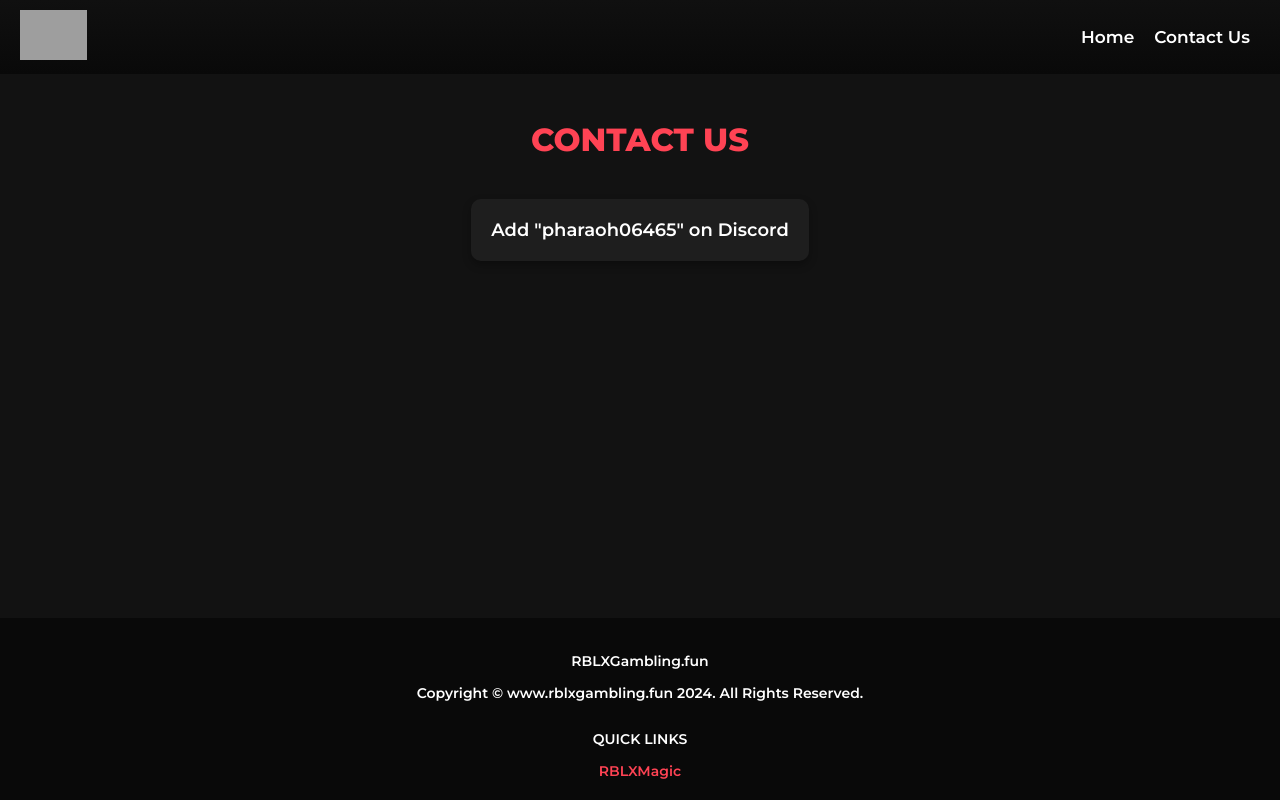
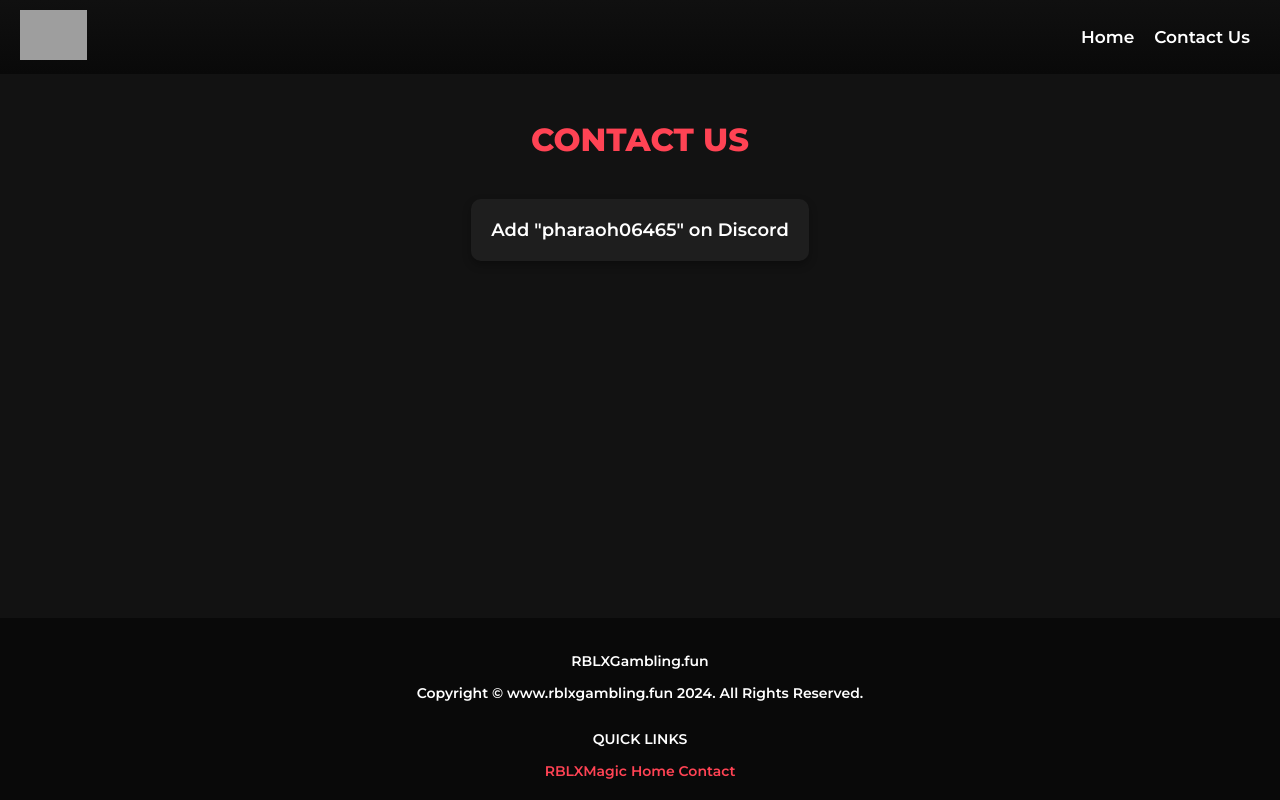
Before and after one commit to SP965/rblxgambling, a plain HTML site: page contact.html in a window 1280 px wide. Drawn offline with Linux system fonts and the light colour scheme; grey boxes are pictures that could not be loaded.

Commit message:
Update contact.html

```diff
--- a/contact.html
+++ b/contact.html
@@ -168,6 +168,8 @@
         <div class="footer-right">
             <p>QUICK LINKS</p>
             <a href="https://rblxmagic.com" target="_blank">RBLXMagic</a>
+            <a href="https://roblox-gambling.fun" target="_blank">Home</a>
+            <a href="contact" target="_blank">Contact</a>
         </div>
     </footer>
     <script>
```
